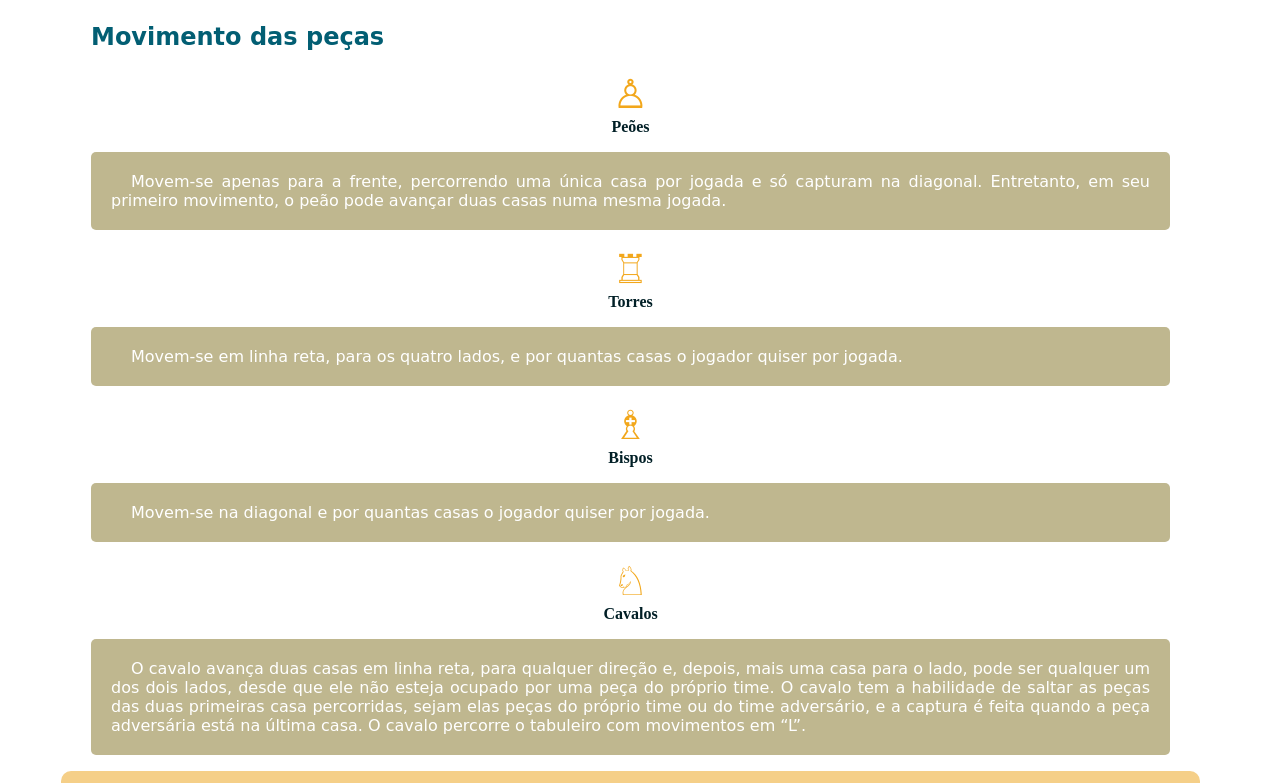
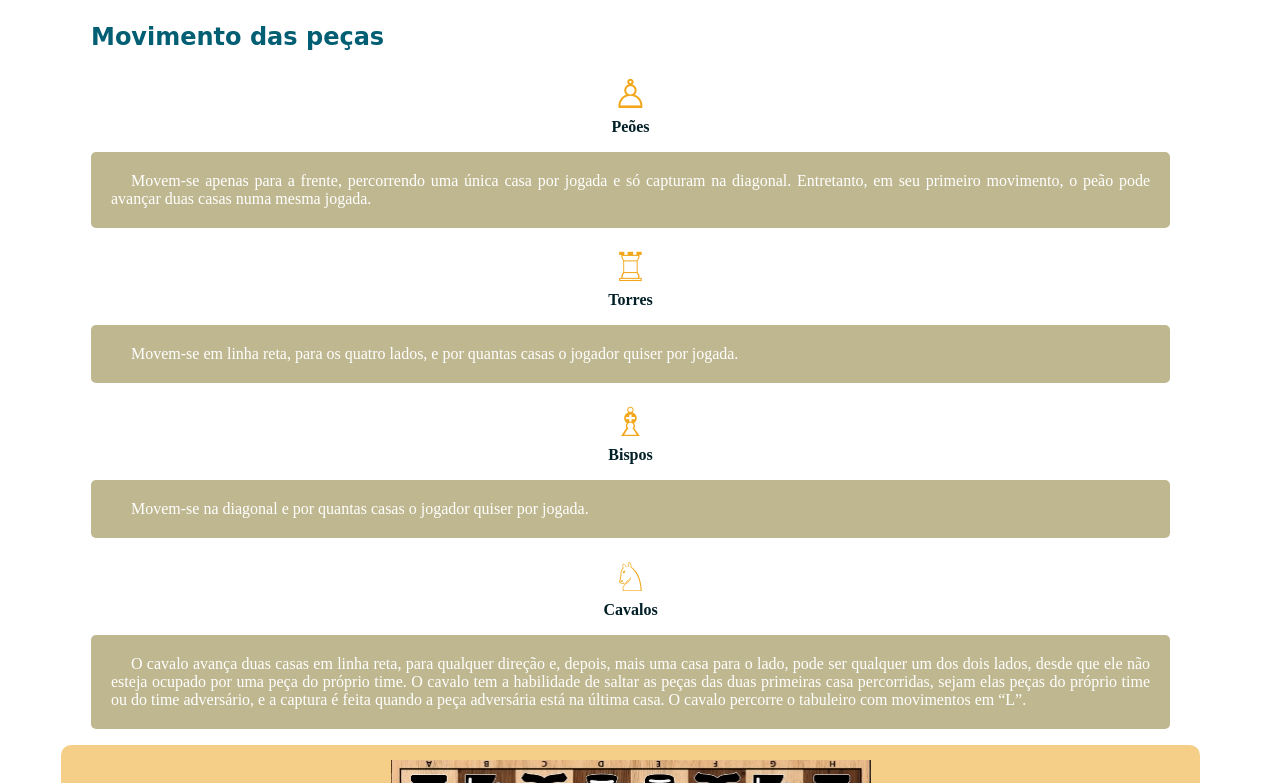
Before and after one commit to gjs0/site_xadrez, a plain HTML site: page index.html in a window 1280 px wide. Shown: the part 2358-3141 px from the top of the page. Drawn offline with Linux system fonts and the light colour scheme.

Commit message:
Update style.css
alteração font balão mov. peças

```diff
--- a/style.css
+++ b/style.css
@@ -231,7 +231,7 @@ span{
     font-weight: 500;
     border-radius: 5px;
 
-    font-family: cursive;
+    font-family: font_padrao;
 
 }
 
```
